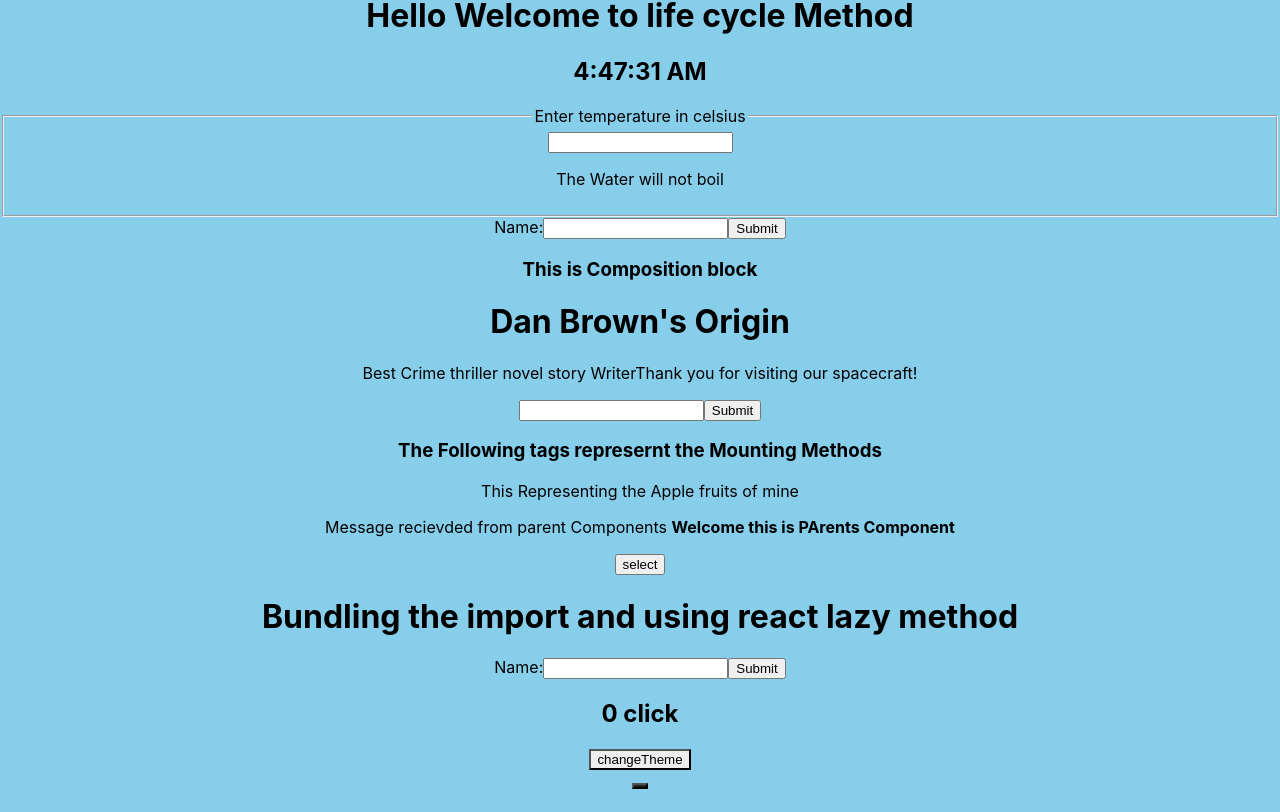
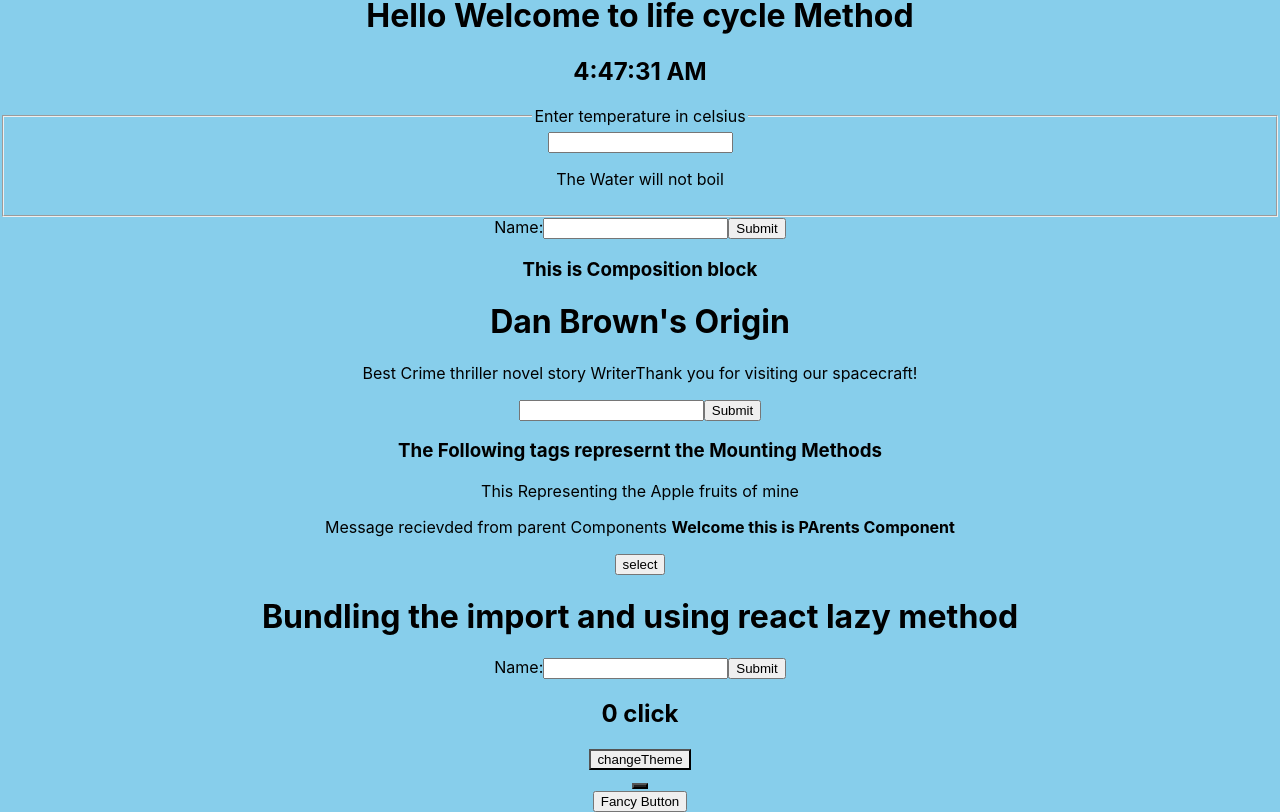
Before and after one commit to Mdhamza77/React, a React (Create React App) app: page / in a window 1280 px wide. Shown: the part 247-1059 px from the top of the page. Before the commit the page ends 1037 px from the top, so only its background shows below. Built offline with nearby package versions, Linux system fonts and the light colour scheme.

Commit message:
Implementation on Forwarding Refs

```diff
--- a/src/App.js
+++ b/src/App.js
@@ -10,6 +10,8 @@ import ParentChild from './ParentChild';
 import Keyboard from './Keyboard';
 import Split from './Split';
 import DynamicContext from './Dynamic-context';
+import FancyButton from './FancyButton';
+//import LogProps from './LogProps';
 function App() {
 
   return (
@@ -31,6 +33,8 @@ function App() {
          <Keyboard/>
          <Split/>
          <DynamicContext/>
+         <FancyButton/>
+
 
 
 
--- a/src/Events.js
+++ b/src/Events.js
@@ -69,5 +69,3 @@ function Mailbox(props) {
 
   const root = ReactDOM.createRoot(document.getElementById('root'));
   root.render(<Mailbox unreadMessages={messages} />);
-
-  <></>
--- /dev/null
+++ b/src/FancyButton.js
@@ -0,0 +1,12 @@
+import React from 'react';
+
+const FancyButton =React.forwardRef((props,ref) => (
+    <button ref={ref} className="FancyButton">
+        {props.children}
+        Fancy Button
+    </button>
+) )
+const ref = React.createRef();
+<FancyButton  ref={ref}>Click Me</FancyButton>
+
+export default FancyButton;
```
Also changed, not shown: src/Counter.js (added).
